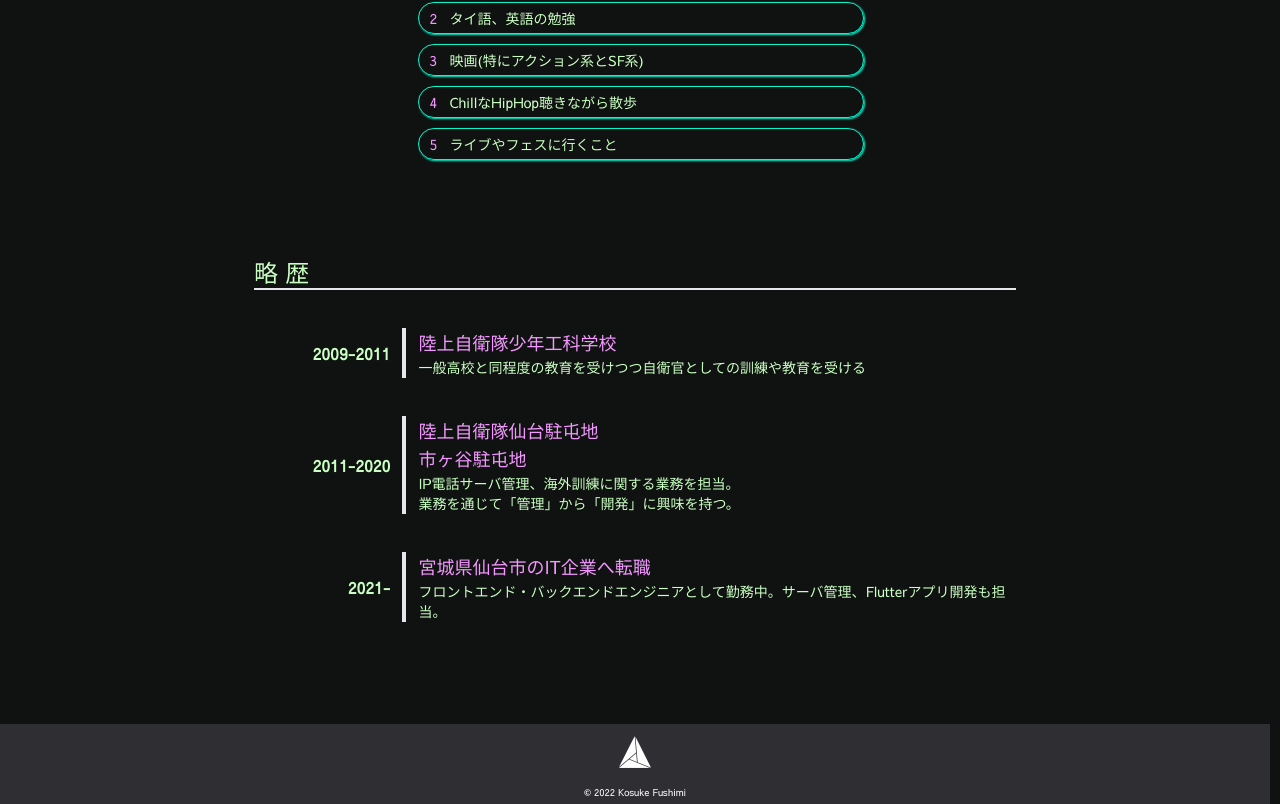
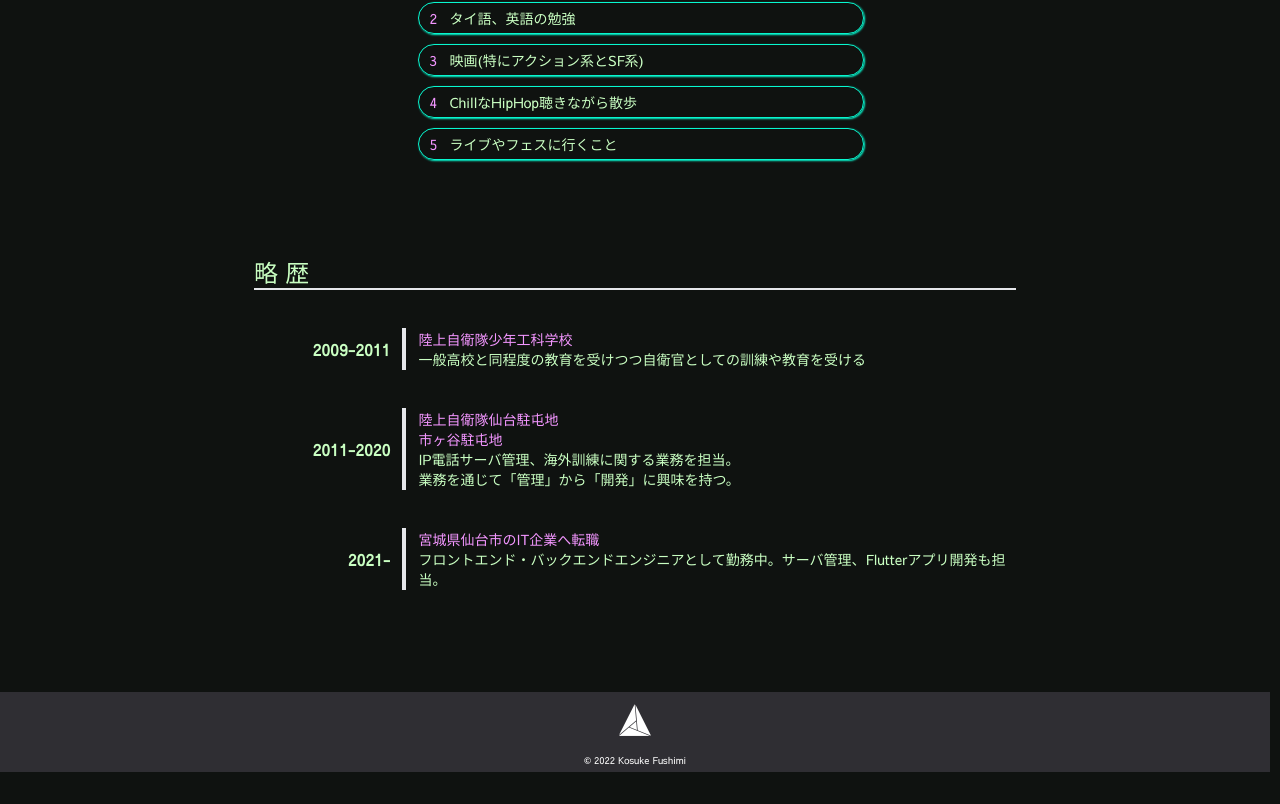
Before and after one commit to hushimi/portfolio, a Vue app: page /portfolio/about in a window 1280 px wide. Shown: the part 920-1724 px from the top of the page. After the commit the page ends 1692 px from the top, so only its background shows below. Built offline with nearby package versions, Linux system fonts and the light colour scheme.

Commit message:
fix fade-in effect

```diff
--- a/public/404.html
+++ b/public/404.html
@@ -2,7 +2,7 @@
 <html lang="ja">
 <head>
     <script>
-        let baseSegment = 1
+        let baseSegment = 2
         let l = window.location
         let port = l.port ? ':' + l.port : ''
 
--- a/src/views/About.vue
+++ b/src/views/About.vue
@@ -40,7 +40,7 @@
                         {{ history['year'] }}
                     </th>
                     <td class="pl-3">
-                        <h4 class="text-lg whitespace-pre-line">
+                        <h4 class="text-sm whitespace-pre-line">
                             {{ history['title'] }}
                         </h4>
                         <p class="text-sm whitespace-pre-line">
@@ -80,7 +80,7 @@ export default defineComponent({
 			const fadeIns = document.querySelectorAll('.fade-in')
 			const options = {
 				root: null,
-				rootMargin: '0px 0px 0px 0px',
+				rootMargin: '0px 0px -35% 0px',
 				threshold: 0.0
 			}
 
@@ -97,6 +97,8 @@ export default defineComponent({
 				let target = entry.target
 				if (entry.isIntersecting && !target.classList.contains('show')) {
 					entry.target.classList.add('show')
+				} else {
+					entry.target.classList.remove('show')
 				}
 			})
 		}
```
